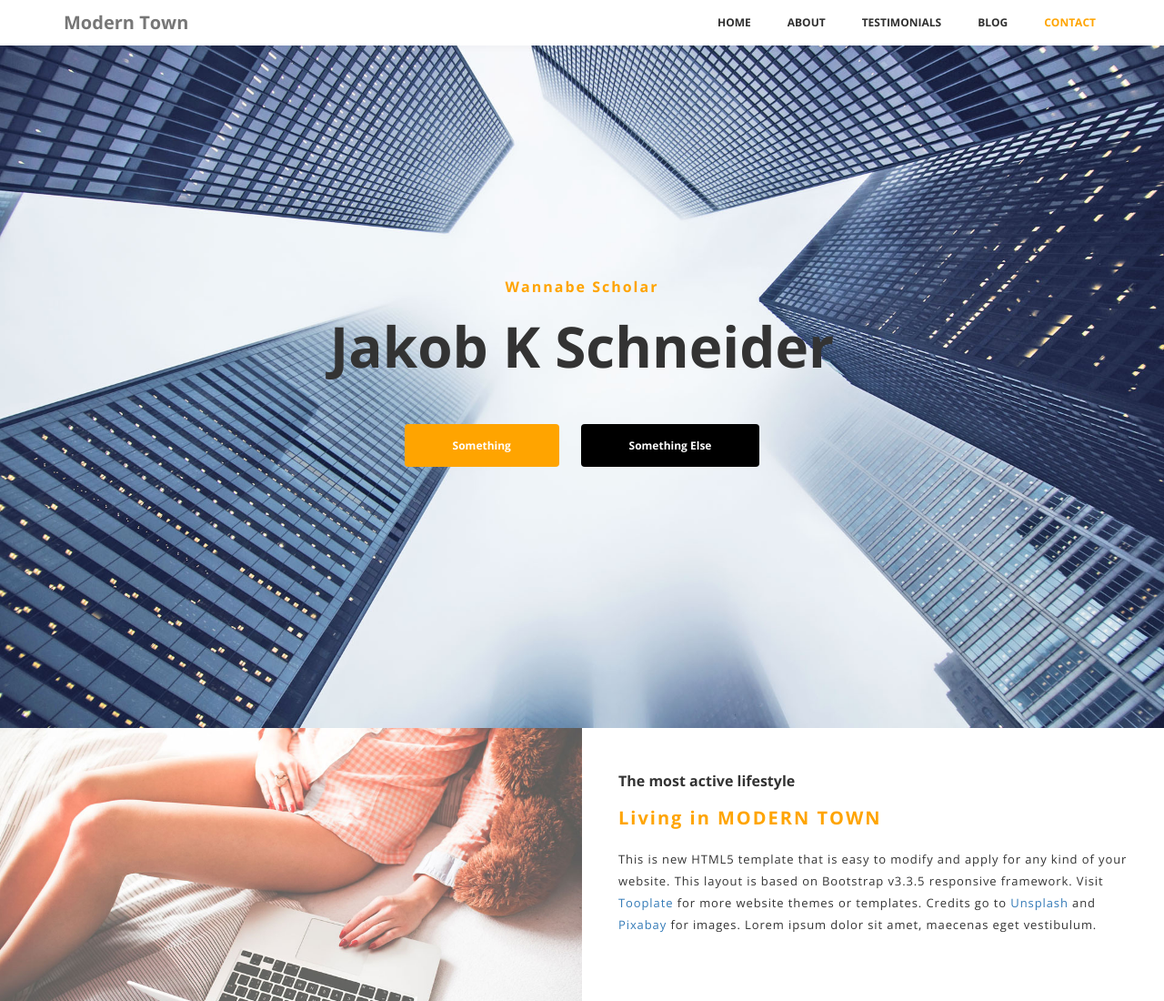
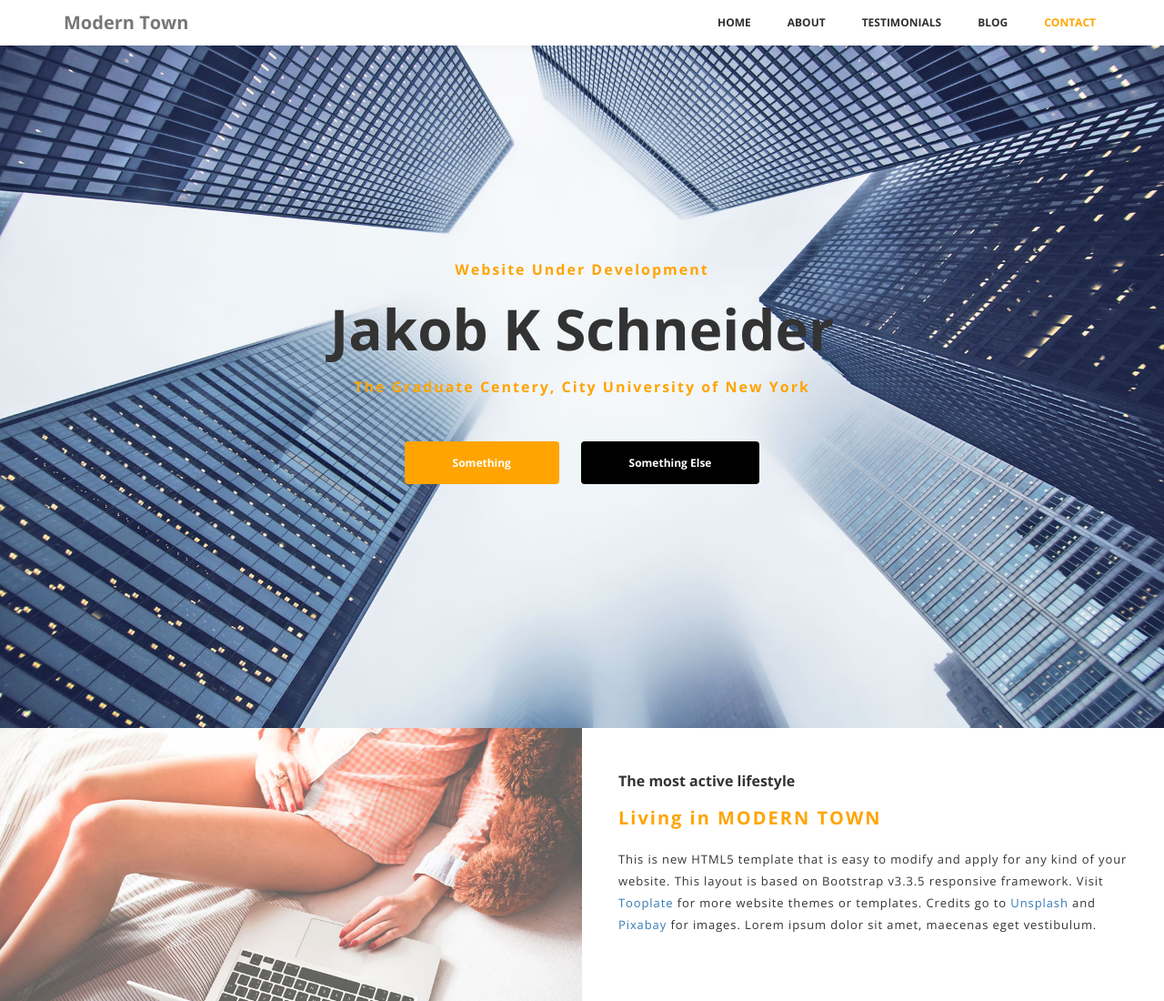
Before and after one commit to jakobschneider/jakobschneider.github.io, a plain HTML site: page index.html in a window 1280 px wide. Shown: the top 1100 px of the page at 91% size. Drawn offline with nearby package versions, Linux system fonts and the light colour scheme; a script that the page names is missing.

Commit message:
messing around 2

```diff
--- a/index.html
+++ b/index.html
@@ -35,8 +35,9 @@ http://www.tooplate.com/view/2077-modern-town
 		<div class="row">
 
 			<div class="col-md-12 col-sm-12">
-				<h3 class="wow fadeInDown" data-wow-delay="0.2s">Wannabe Scholar</h3>
+				<h3 class="wow fadeInDown" data-wow-delay="0.2s">Website Under Development</h3>
 				<h1 class="wow fadeInDown">Jakob K Schneider</h1>
+				<h3 class="wow fadeInDown" data-wow-delay="0.2s">The Graduate Centery, City University of New York</h3>
 				<a href="#" class="btn btn-danger wow fadeInUp" data-wow-delay="0.4s">Something</a>
 				<a href="#about" class="btn btn-default smoothScroll wow fadeInUp" data-wow-delay="0.6s">Something Else</a>
 			</div>
```
